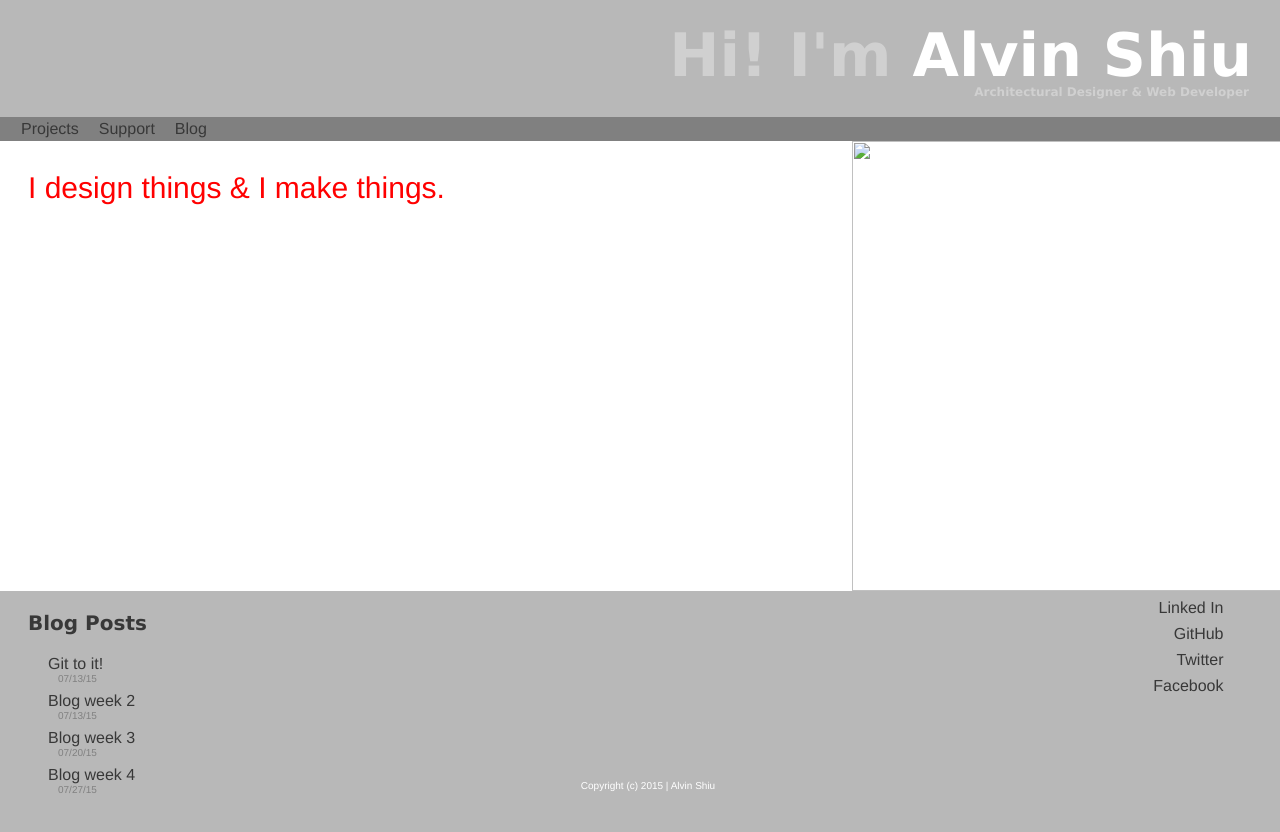
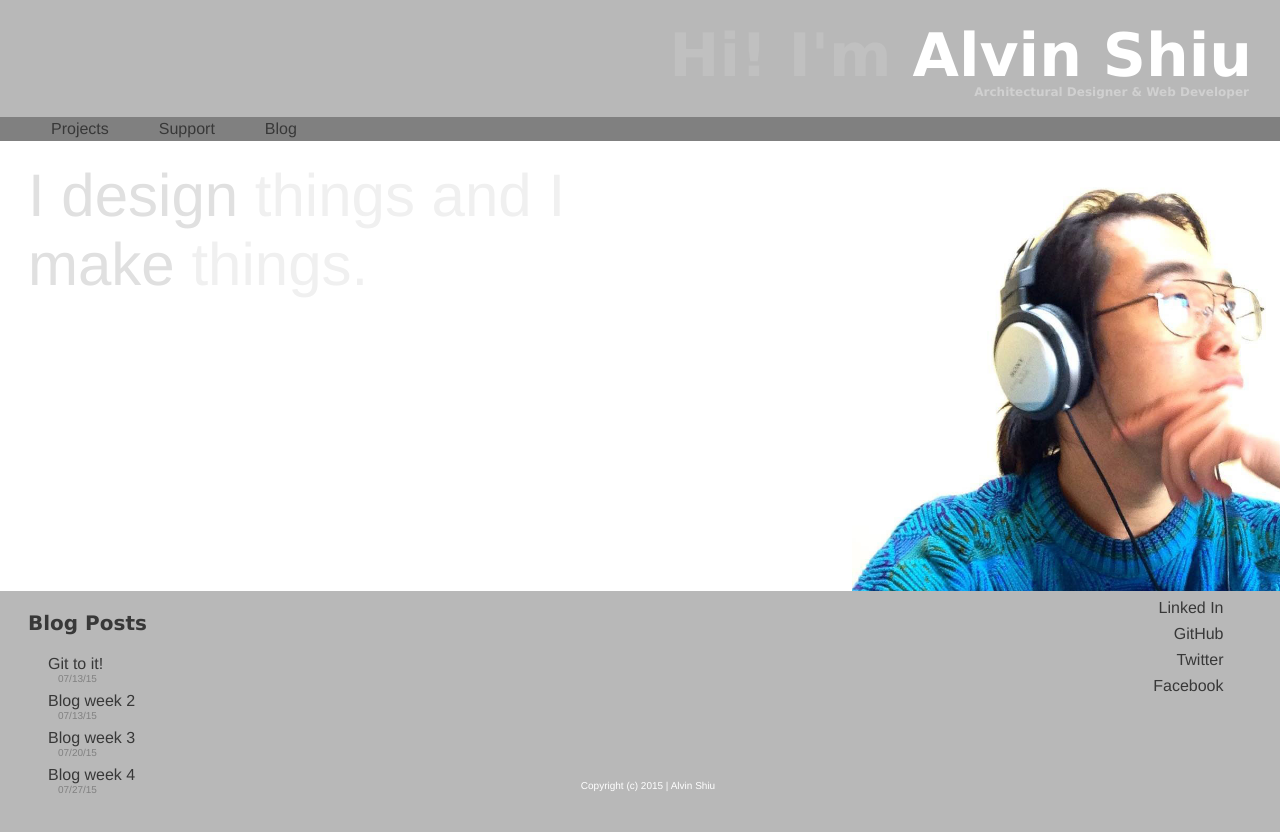
Before and after one commit to avinoz/avinoz.github.io, a plain HTML site: page index.html in a window 1280 px wide. Shown: the top 832 px of the page. Drawn offline with Linux system fonts and the light colour scheme.

Commit message:
updating my index page & css

```diff
--- a/avinoz_stylesheet.css
+++ b/avinoz_stylesheet.css
@@ -8,7 +8,7 @@ html {
 #Hi {
   font-family: Geneva, Helvetica;
   font-size: 60px;
-  color: #D0D0D0;
+  color: #C0C0C0;
 }
 
 h1 {
@@ -49,15 +49,15 @@ h4 {
 }
 
 #blog {
-  margin-left: 20px;
+  margin-left: 50px;
 }
 
 #support {
-  margin-left: 20px;
+  margin-left: 50px;
 }
 
 #projects {
-  margin-left: 20px;
+  margin-left: 50px;
 }
 
 #blurb {
@@ -74,8 +74,15 @@ h4 {
 }
 
 #b_text {
-  color: red;
+  color: #E0E0E0;
+  font-size: 60px;
+  margin-top: 20px;
   width: 50%
+}
+
+span {
+  font-size: 60px;
+  color: #F0F0F0;
 }
 
 img {
--- a/index.html
+++ b/index.html
@@ -20,12 +20,11 @@
 
 
     <div id="blurb">
-      <p id="b_text">
-
-      I design things & I make things.
-    </p>
+      <div id="b_text">
+      I design <span>things and I</span> make <span>things.</span>
+    </div>
       <div>
-        <img src="./headphones.jpg" id="profile_pic">
+        <img src="./img/headphones.jpg" id="profile_pic">
       </div>
     </div>
 
```
